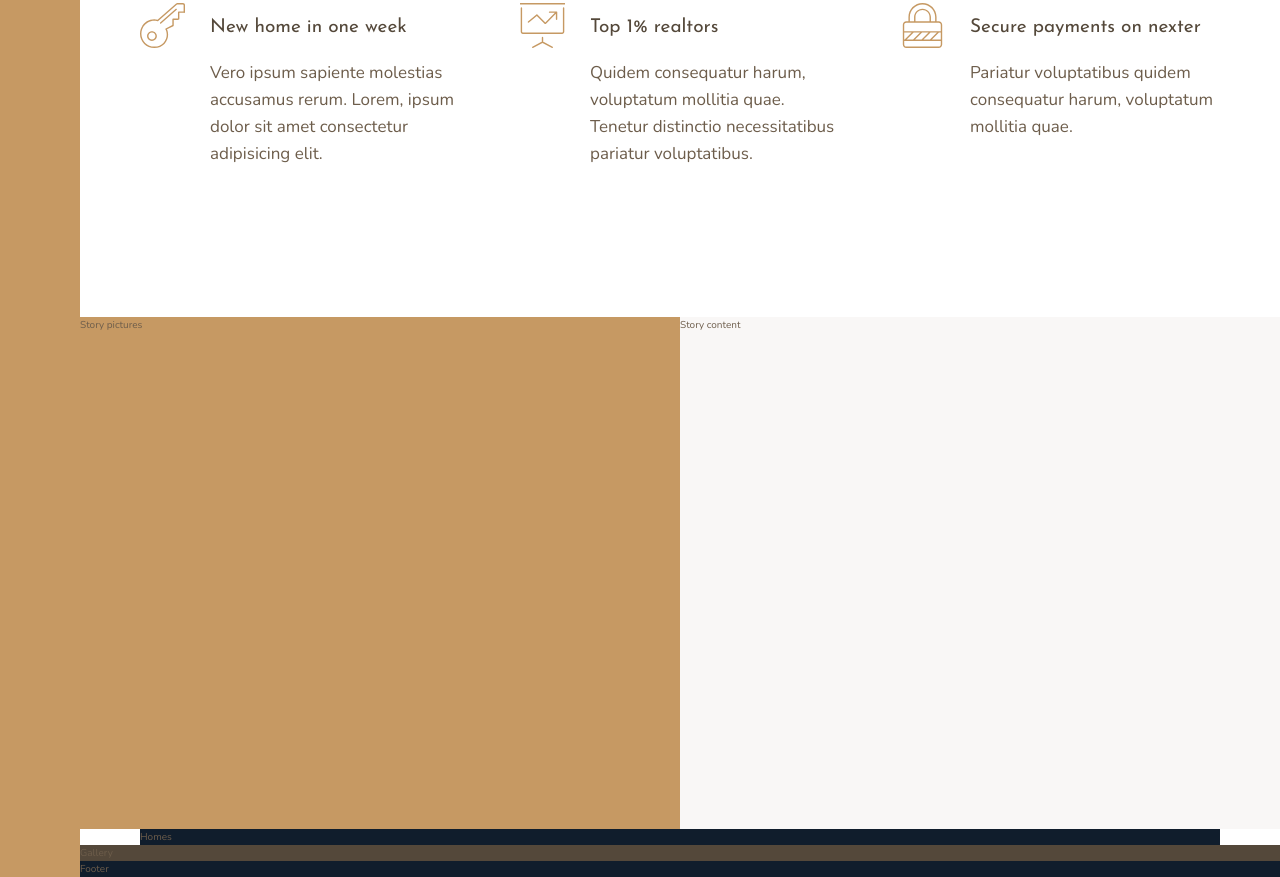
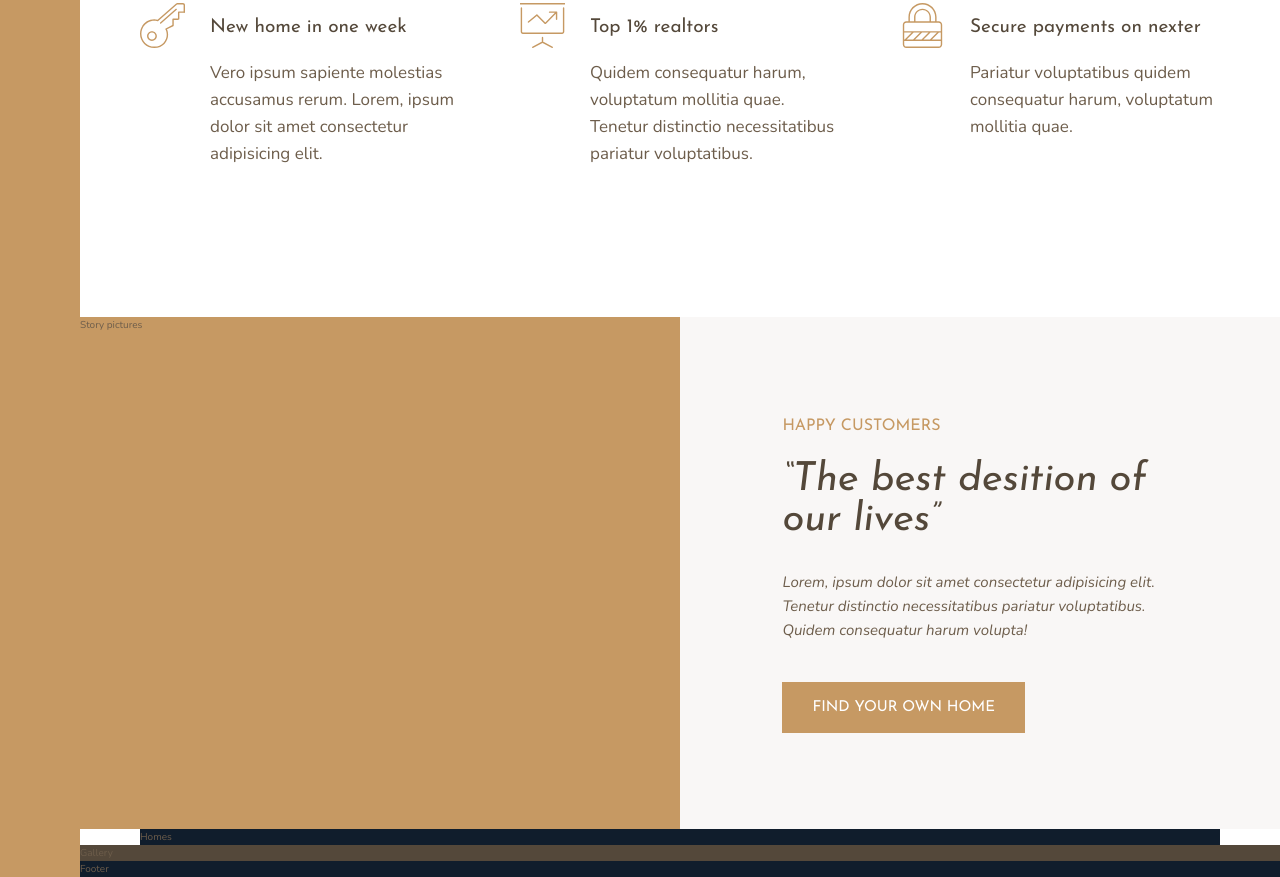
Before and after one commit to nnicolopez/advanced-css-course-NEXTER, a website: page index.html in a window 1280 px wide. Shown: the part 991-1868 px from the top of the page. Drawn offline with nearby package versions, Linux system fonts and the light colour scheme.

Commit message:
Style story content section

```diff
--- a/index.html
+++ b/index.html
@@ -98,7 +98,12 @@
         </div>
 
         <div class="story__content">
-            Story content
+            <h3 class="heading-3 mb-sm">Happy customers</h3>
+            <h2 class="heading-2 heading-2--dark mb-md">&ldquo;The best desition of our lives&rdquo;</h2>
+            <p class="story__text">
+                Lorem, ipsum dolor sit amet consectetur adipisicing elit. Tenetur distinctio necessitatibus pariatur voluptatibus. Quidem consequatur harum volupta!
+            </p>
+            <button class="btn">Find your own home</button>
         </div>
 
         <div class="section homes">
--- a/sass/_story.scss
+++ b/sass/_story.scss
@@ -7,5 +7,24 @@
     &__content {
         background-color: $color-grey-light-1;
         grid-column: col-start 5 / full-end;
+
+        padding: 6rem 8vw;
+
+        display: flex;
+        flex-direction: column;
+        justify-content: center;
+        align-items: flex-start;
+
+        /*
+        display: grid;
+        align-content: center;
+        justify-items: start;
+        */
+    }
+
+    &__text {
+        font-size: 1.5rem;
+        font-style: italic;
+        margin-bottom: 4rem;
     }
 }
--- a/sass/_typography.scss
+++ b/sass/_typography.scss
@@ -9,10 +9,19 @@
 
 .heading-2 {
     @extend %heading;
+    font-size: 4rem;
+    font-style: italic;
+    line-height: 1;
+
+    &--light { color: $color-grey-light-1; }
+    &--dark { color: $color-grey-dark-1; }
 }
 
 .heading-3 {
     @extend %heading;
+    font-size: 1.6rem;
+    color: $color-primary;
+    text-transform: uppercase;
 }
 
 .heading-4 {
@@ -22,3 +31,25 @@
     &--light { color: $color-grey-light-1; }
     &--dark { color: $color-grey-dark-1; }
 }
+
+.btn {
+    background-color: $color-primary;
+    color: #fff;
+    border: none;
+    border-radius: 0;
+    font-family: $font-display;
+    font-size: 1.5rem;
+    text-transform: uppercase;
+    padding: 1.8rem 3rem;
+    cursor: pointer;
+    transition: all .2s;
+
+    &:hover {
+        background-color: $color-primary-dark;
+    }
+}
+
+.mb-sm { margin-bottom: 2rem; }
+.mb-md { margin-bottom: 3rem; }
+.mb-lg { margin-bottom: 4rem; }
+.mb-hg { margin-bottom: 8rem; }
```
Also changed, not shown: css/style.css.
